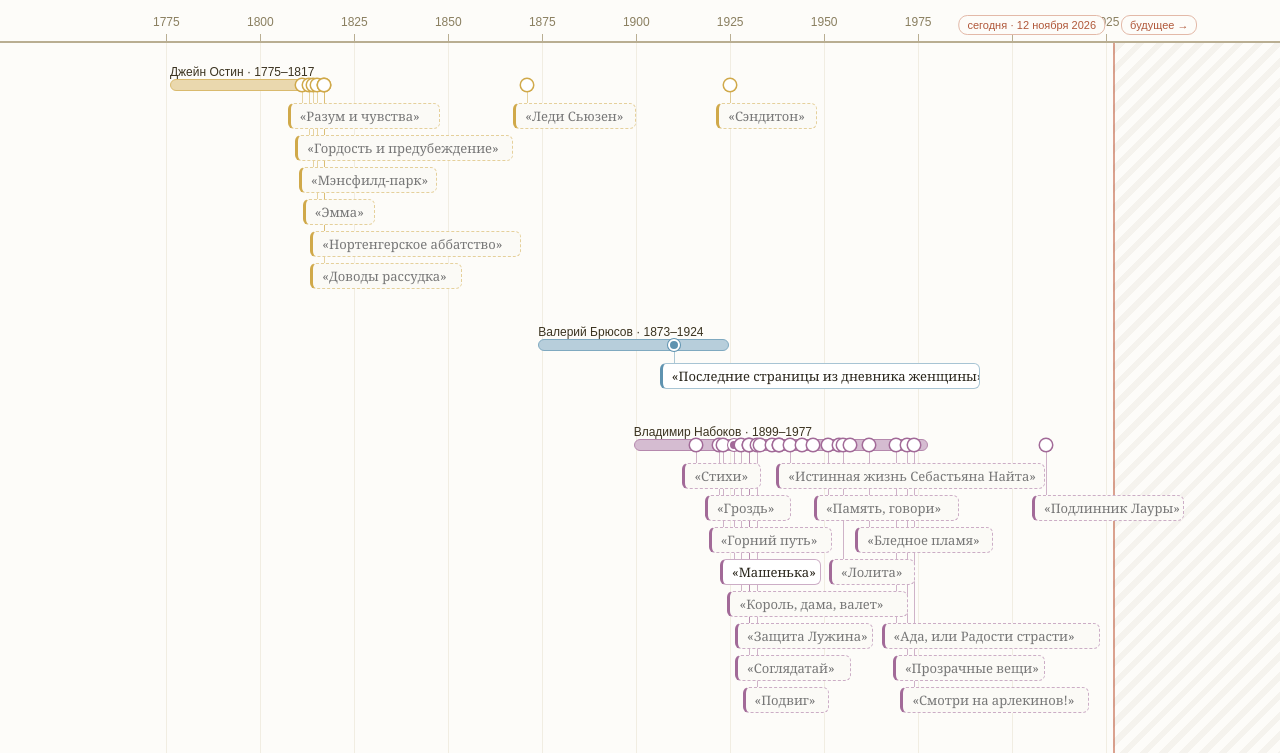
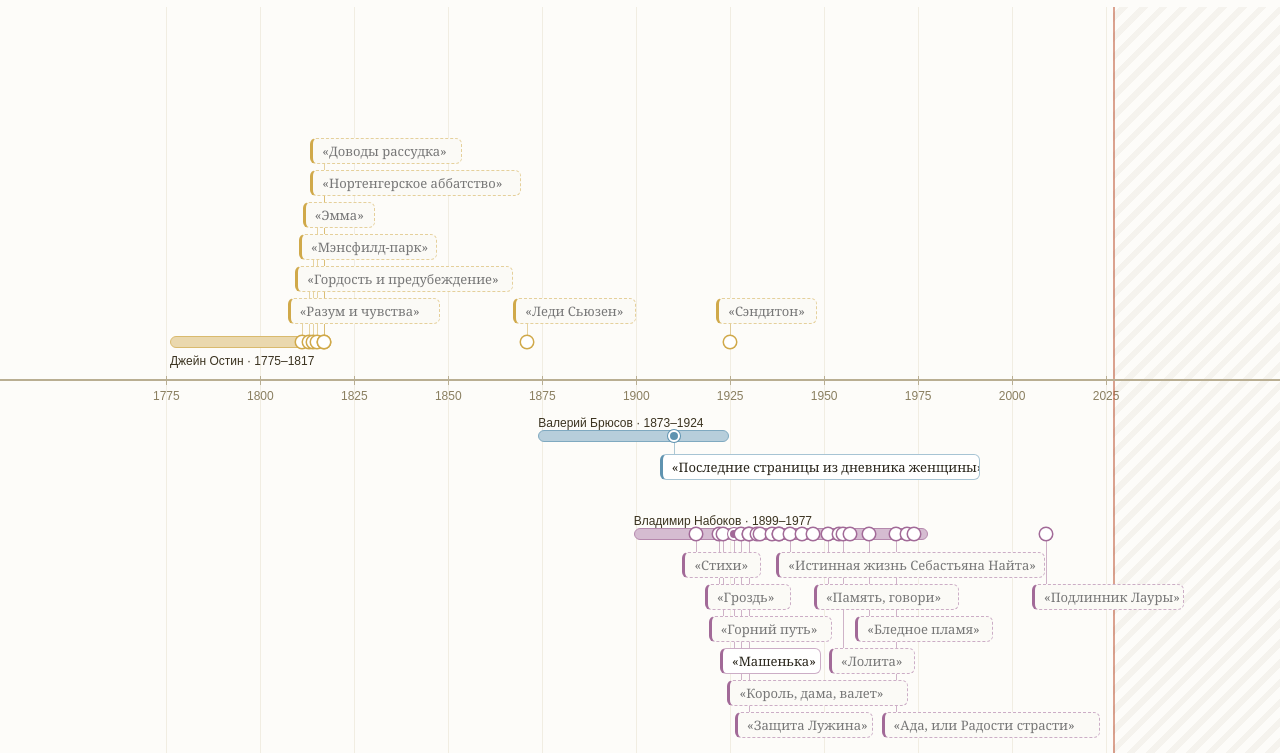
Before and after one commit to singrey3git/audiobooks-reader, a plain HTML site: page index.html in a window 1280 px wide. Shown: the part 47-800 px from the top of the page. Drawn offline with Linux system fonts and the light colour scheme.

Commit message:
Ось времени по центру, дорожки авторов сверху/снизу, без красных плашек
- ось посередине экрана; авторы располагаются по обе стороны от неё
- в панели «Авторы и книги» у каждого автора кнопки ▲/▼ (в вертикальном режиме ◀/▶);
  выбор запоминается в браузере; по умолчанию стороны балансируются по числу книг
- убраны красные подписи «сегодня» и «будущее» (линия и штриховка остались)

Co-Authored-By: Claude Sonnet 5.5 <noreply@anthropic.com>
Claude-Session: https://claude.ai/code/session_01LMMpyJxxQ2yXVtK8yRvmQV

```diff
--- a/index.html
+++ b/index.html
@@ -67,6 +67,9 @@
   details[open] > summary .fp-caret { transform: rotate(90deg); }
   .fp-sw { width: 11px; height: 11px; border-radius: 50%; flex-shrink: 0; }
   .fp-name { flex: 1; }
+  .fp-side { display: inline-flex; gap: 2px; }
+  .fp-side button { font-size: 11px; padding: 2px 6px; border: 1px solid var(--line); background: #fff; color: #bbb; border-radius: 5px; cursor: pointer; }
+  .fp-side button.on { background: #f6eed7; border-color: var(--gold); color: #6b5a22; }
   .fp-count { color: #aaa; font-size: 12px; }
   .fp-books { padding: 2px 10px 8px 34px; display: flex; flex-direction: column; gap: 5px; }
   .fp-books label { font-size: 12.5px; color: #444; }
@@ -84,8 +87,7 @@
   #viewport.dragging { cursor: grabbing; user-select: none; }
   #track { position: relative; }
 
-  .ruler { position: sticky; z-index: 6; background: var(--bg); }
-  .ruler-line { position: absolute; background: #b9ae92; }
+  .ruler-line { position: absolute; background: #b9ae92; z-index: 1; }
   .grid { position: absolute; background: #f1ede2; }
   .grid.minor { background: #f8f6ef; }
   .tick-mark { position: absolute; background: #b9ae92; }
@@ -102,15 +104,6 @@
     background: repeating-linear-gradient(135deg, rgba(120,100,60,.06) 0 6px, transparent 6px 14px);
   }
   .today-line { position: absolute; background: #c0583a; opacity: .55; }
-  .today-label {
-    position: absolute; font-family: sans-serif; font-size: 11px; line-height: 18px;
-    color: #b0583a; white-space: nowrap; pointer-events: none;
-    background: var(--bg); border: 1px solid #e3b9a8; border-radius: 9px; padding: 0 8px;
-    z-index: 2;
-  }
-  .v .today-label { writing-mode: vertical-rl; padding: 8px 0; line-height: 18px; }
-  .today-label.left { transform: translateX(-100%); }
-  .v .today-label.left { transform: translateY(-100%); }
   .empty-msg {
     position: absolute; font-family: sans-serif; font-size: 14px; color: #aaa; white-space: nowrap;
   }
@@ -320,6 +313,27 @@ function saveFilter() {
     }));
   } catch (e) {}
 }
+// сторона дорожки автора относительно оси: 'up' — сверху (слева), 'down' — снизу (справа)
+let sides = {};
+try { sides = JSON.parse(localStorage.getItem('booksSides') || '{}') || {}; } catch (e) {}
+function defaultSide(k) {
+  // по порядку рождения: каждого следующего — на ту сторону, где пока меньше книг
+  const order = Object.keys(authors).sort((a, b) => parseDate(authors[a].born).value - parseDate(authors[b].born).value);
+  const load = { up: 0, down: 0 };
+  for (const x of order) {
+    const side = load.up <= load.down ? 'up' : 'down';
+    if (x === k) return side;
+    load[side] += books.filter(bk => bk.author === x).length;
+  }
+  return 'up';
+}
+const sideOf = k => sides[k] === 'up' || sides[k] === 'down' ? sides[k] : defaultSide(k);
+function setSide(k, v) {
+  sides[k] = v;
+  try { localStorage.setItem('booksSides', JSON.stringify(sides)); } catch (e) {}
+  if (!viewport.classList.contains('hidden')) fitAll();
+  syncPanelStates();
+}
 const isVisible = b => !hiddenAuthors.has(b.author || '') && !hiddenBooks.has(bookKey(b)) && (!onlyVoiced || !!b.link);
 
 // ===============================================================
@@ -474,18 +488,20 @@ function put(cls, parent, m, c, ms, cs, text) {
   return e;
 }
 
+let axisCross = 0;   // координата оси поперёк (для центрирования при открытии)
+
 function renderTimeline() {
   track.innerHTML = '';
   track.classList.toggle('v', !isH());
   ensureRange();
   const total = Math.ceil(PAD() * 2 + (viewMax - viewMin) * scale);
-  const RULER = isH() ? 36 : 70;
-  const LBL = 20, BARH = 12, HEAD = LBL + BARH, STEM = 12, GROUP_GAP = 24, LANE_GAP = 6, GAP = isH() ? 8 : 4;
-  const maxLanes = isH() ? 8 : 3;
+  const BAND_NEG = 12, BAND_POS = isH() ? 30 : 56;     // зазор у оси: «над/слева» и «под/справа» (там подписи лет)
+  const LBL = 20, BARH = 12, HEAD = LBL + BARH, STEM = 12, GROUP_GAP = 22, LANE_GAP = 6, GAP = isH() ? 8 : 4;
+  const maxLanes = isH() ? 6 : 3;
   const mainLen = b => isH() ? chipW(b) : CHIP_H;
 
-  // ---- раскладка дорожек (автор = дорожка) ----
-  let c0 = RULER + 16;
+  // ---- раскладка дорожек: каждый автор — по свою сторону оси ----
+  const ext = { up: BAND_NEG, down: BAND_POS };
   const layouts = groups.map(g => {
     const groupW = Math.max(...g.books.map(chipW));
     const laneH = (isH() ? CHIP_H : groupW) + LANE_GAP;
@@ -500,24 +516,27 @@ function renderTimeline() {
       else items.push({ b, p, start, lane: -1, len });          // не влезла — только точка
     });
     const lanes = Math.min(maxLanes, lastEnd.length);
-    const L = { g, items, c0, lanes, laneH };
-    c0 += HEAD + (lanes ? STEM + lanes * laneH : 0) + GROUP_GAP;
+    const side = sideOf(g.key);
+    const L = { g, items, laneH, side, o0: ext[side] };
+    ext[side] += HEAD + (lanes ? STEM + lanes * laneH : 0) + GROUP_GAP;
     return L;
   });
-  const crossTotal = Math.max(c0, clientCross());
+  const half = Math.max(ext.up, ext.down, clientCross() / 2);
+  const axisC = Math.round(half);
+  const crossTotal = axisC * 2;
+  axisCross = axisC;
 
   if (isH()) { track.style.width = total + 'px'; track.style.height = crossTotal + 'px'; }
   else { track.style.width = crossTotal + 'px'; track.style.height = total + 'px'; }
 
-  // ---- линейка (липкая) ----
-  const ruler = put('ruler', track, 0, 0, total, RULER);
+  // ---- ось времени посередине ----
   const step = niceStep();
   const from = Math.ceil(viewMin / step) * step;
   for (let y = from; y <= viewMax; y += step) {
     const p = posOf(y);
     put('grid', track, p, 0, 1, crossTotal);
-    put('tick-mark', ruler, p, RULER - 9, 1, 8);
-    put('tick-label', ruler, p, 8, null, null, String(y));
+    put('tick-mark', track, p, axisC - 4, 1, 9);
+    put('tick-label', track, p, axisC + (isH() ? 9 : 12), null, null, String(y));
   }
   if (scale >= 160) {
     const labels = scale >= 480;
@@ -527,31 +546,30 @@ function renderTimeline() {
         if (v < viewMin || v > viewMax) continue;
         const p = posOf(v);
         put('grid minor', track, p, 0, 1, crossTotal);
-        put('tick-mark', ruler, p, RULER - 6, 1, 5);
-        if (labels) put('tick-label minor', ruler, p, 8, null, null, MONTHS_SHORT[m - 1]);
+        put('tick-mark', track, p, axisC - 2, 1, 5);
+        if (labels) put('tick-label minor', track, p, axisC + (isH() ? 9 : 12), null, null, MONTHS_SHORT[m - 1]);
       }
     }
   }
-  put('ruler-line', ruler, 0, RULER - 2, total, 2);
+  put('ruler-line', track, 0, axisC - 1, total, 2);
 
-  // ---- «сегодня» и будущее ----
+  // ---- «сегодня» и будущее (без подписей) ----
   const tp = posOf(TODAY);
   put('future', track, tp, 0, Math.max(0, total - tp), crossTotal);
   put('today-line', track, tp, 0, 2, crossTotal);
-  put('today-label left', ruler, tp - 8, isH() ? 8 : 6, null, null, 'сегодня · ' + TODAY_LABEL);
-  put('today-label', ruler, tp + 8, isH() ? 8 : 6, null, null, 'будущее →');
 
   if (!layouts.length) {
-    put('empty-msg', track, PAD(), RULER + 30, null, null, 'Ничего не выбрано — откройте «Авторы и книги».');
+    put('empty-msg', track, PAD(), axisC + BAND_POS + 10, null, null, 'Ничего не выбрано — откройте «Авторы и книги».');
   }
 
-  // ---- дорожки ----
-  layouts.forEach(({ g, items, c0, laneH }) => {
+  // ---- дорожки авторов ----
+  layouts.forEach(({ g, items, laneH, side, o0 }) => {
     const col = g.color;
     const holder = document.createElement('div');
     holder.style.setProperty('--c', col);
+    // cross-координата начала элемента: oEl — отступ от оси наружу, s — его размер поперёк
+    const cc = (oEl, s) => side === 'down' ? axisC + o0 + oEl : axisC - (o0 + oEl + s);
 
-    // полоса жизни автора
     let s0, s1, label, title;
     if (g.born) {
       s0 = posOf(g.born.value);
@@ -564,11 +582,10 @@ function renderTimeline() {
       title = label;
     }
     const len = Math.max(6, s1 - s0);
-    const life = put('life' + (g.died || !g.born ? '' : ' ongoing'), holder, s0, c0 + LBL, len, BARH);
-    life.style.setProperty('--c', col);
+    const life = put('life' + (g.died || !g.born ? '' : ' ongoing'), holder, s0, cc(LBL, BARH), len, BARH);
     life.title = title;
     if (label) {
-      const wrap = put('life-wrap', holder, s0, c0, len, LBL);
+      const wrap = put('life-wrap', holder, s0, cc(0, LBL), len, LBL);
       const lb = document.createElement('span');
       lb.className = 'life-label';
       lb.textContent = label;
@@ -577,26 +594,27 @@ function renderTimeline() {
 
     items.forEach(({ b, p, start, lane, len }) => {
       const tip = `${b.title} — ${b._d.label}${b.link ? '' : ' (ещё не озвучена)'}`;
-      const dot = put('dot' + (lane < 0 ? ' small' : '') + (b.link ? '' : ' soon-dot'), holder, p, c0 + LBL + BARH / 2);
+      const dot = put('dot' + (lane < 0 ? ' small' : '') + (b.link ? '' : ' soon-dot'), holder, p, cc(LBL, BARH) + BARH / 2);
       dot.title = tip;
       if (lane < 0) {
         dot.onclick = e => { e.stopPropagation(); setScale(scale * 3, p - scrollMain()); };
         return;
       }
-      const chipC = c0 + HEAD + STEM + lane * laneH;
-      const stem = put('stem', holder, p, c0 + HEAD, 1, STEM + lane * laneH);
+      const w = isH() ? CHIP_H : chipW(b);                  // размер плашки поперёк оси
+      const stemLen = STEM + lane * laneH;
+      put('stem', holder, p, cc(HEAD, stemLen), 1, stemLen);
 
       const a = document.createElement(b.link ? 'a' : 'div');
       a.className = 'chip' + (b.link ? '' : ' soon');
       if (b.link) a.href = b.link;
       a.title = tip;
       a.textContent = b.title;
-      placeEl(a, start, chipC, null, null);
+      placeEl(a, start, cc(HEAD + STEM + lane * laneH, w), null, null);
       if (isH()) { a.style.width = len + 'px'; a.style.height = CHIP_H + 'px'; }
       else { a.style.width = chipW(b) + 'px'; a.style.height = CHIP_H + 'px'; }
       holder.appendChild(a);
     });
-    holder.style.display = 'contents';      // чтобы дети наследовали --c, но позиционировались от #track
+    holder.style.display = 'contents';
     track.appendChild(holder);
   });
 }
@@ -616,7 +634,9 @@ function fitAll() {
   viewMin = baseMin; viewMax = baseMax;
   scale = Math.max(MIN_SCALE, Math.min(MAX_SCALE, (clientMain() - PAD() * 2) / (baseMax - baseMin)));
   renderTimeline();
-  viewport.scrollLeft = 0; viewport.scrollTop = 0;
+  const cs = Math.max(0, axisCross - clientCross() / 2);       // ось — по центру экрана
+  if (isH()) { viewport.scrollLeft = 0; viewport.scrollTop = cs; }
+  else { viewport.scrollTop = 0; viewport.scrollLeft = cs; }
 }
 
 document.getElementById('zoomIn').onclick = () => setScale(scale * 1.6);
@@ -705,6 +725,15 @@ function buildPanel() {
       sum.insertAdjacentHTML('beforeend',
         `<span class="fp-sw" style="background:${authorColor[k]}"></span>
          <span class="fp-name"></span><span class="fp-count"></span><span class="fp-caret">▶</span>`);
+      const sd = document.createElement('span');
+      sd.className = 'fp-side';
+      ['up', 'down'].forEach(v => {
+        const bt = document.createElement('button');
+        bt.type = 'button'; bt.dataset.side = v;
+        bt.onclick = e => { e.preventDefault(); e.stopPropagation(); setSide(k, v); };
+        sd.appendChild(bt);
+      });
+      sum.insertBefore(sd, sum.querySelector('.fp-caret'));
       sum.querySelector('.fp-name').textContent = `${a.name} (${bd.year}–${dd ? dd.year : ''})`;
       sum.querySelector('.fp-count').textContent = voiced ? `${list.length} · озвучено ${voiced}` : `${list.length}`;
       det.appendChild(sum);
@@ -740,6 +769,12 @@ function syncPanelStates() {
     const list = books.filter(b => b.author === k);
     const cb = det.querySelector('.fp-author');
     const hiddenCount = list.filter(b => hiddenBooks.has(bookKey(b)) || (onlyVoiced && !b.link)).length;
+    det.querySelectorAll('.fp-side button').forEach(bt => {
+      const up = bt.dataset.side === 'up';
+      bt.textContent = isH() ? (up ? '▲' : '▼') : (up ? '◀' : '▶');
+      bt.title = isH() ? (up ? 'Разместить сверху от оси' : 'Разместить снизу от оси') : (up ? 'Разместить слева от оси' : 'Разместить справа от оси');
+      bt.classList.toggle('on', sideOf(k) === bt.dataset.side);
+    });
     cb.checked = !hiddenAuthors.has(k);
     cb.indeterminate = cb.checked && hiddenCount > 0;
     det.style.opacity = hiddenAuthors.has(k) ? .55 : 1;
@@ -770,6 +805,7 @@ function setOrient(o) {
   document.getElementById('orientH').classList.toggle('active', isH());
   document.getElementById('orientV').classList.toggle('active', !isH());
   try { localStorage.setItem('booksOrient', orient); } catch (e) {}
+  syncPanelStates();
   if (!viewport.classList.contains('hidden')) fitAll();
 }
 document.getElementById('orientH').onclick = () => setOrient('h');
```
